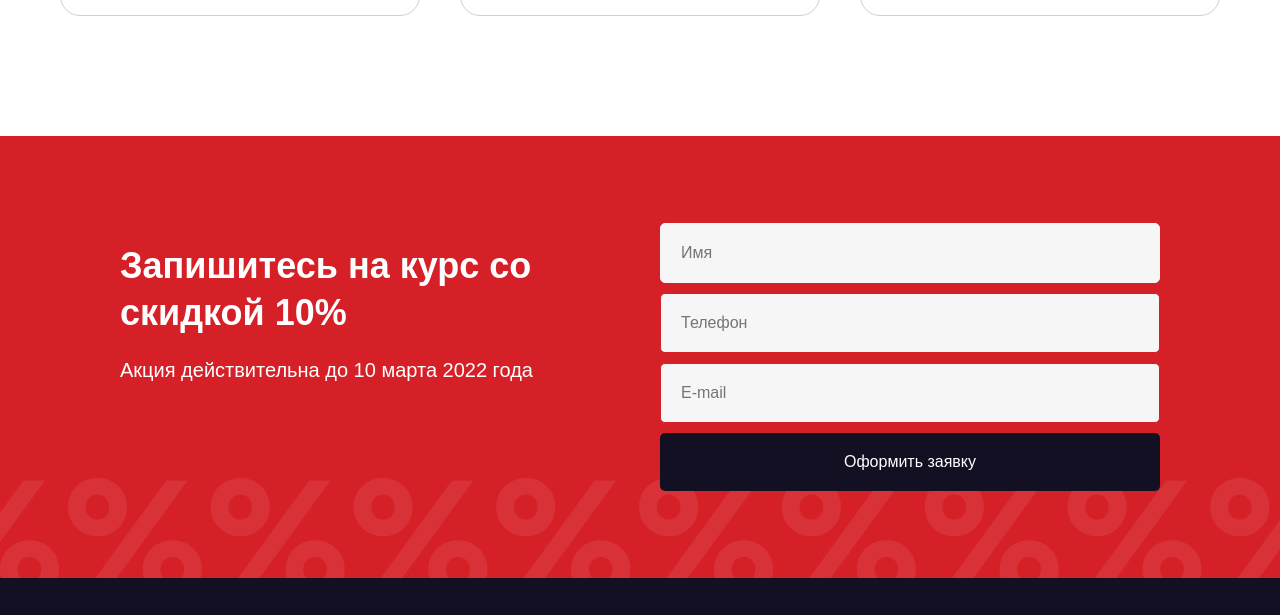
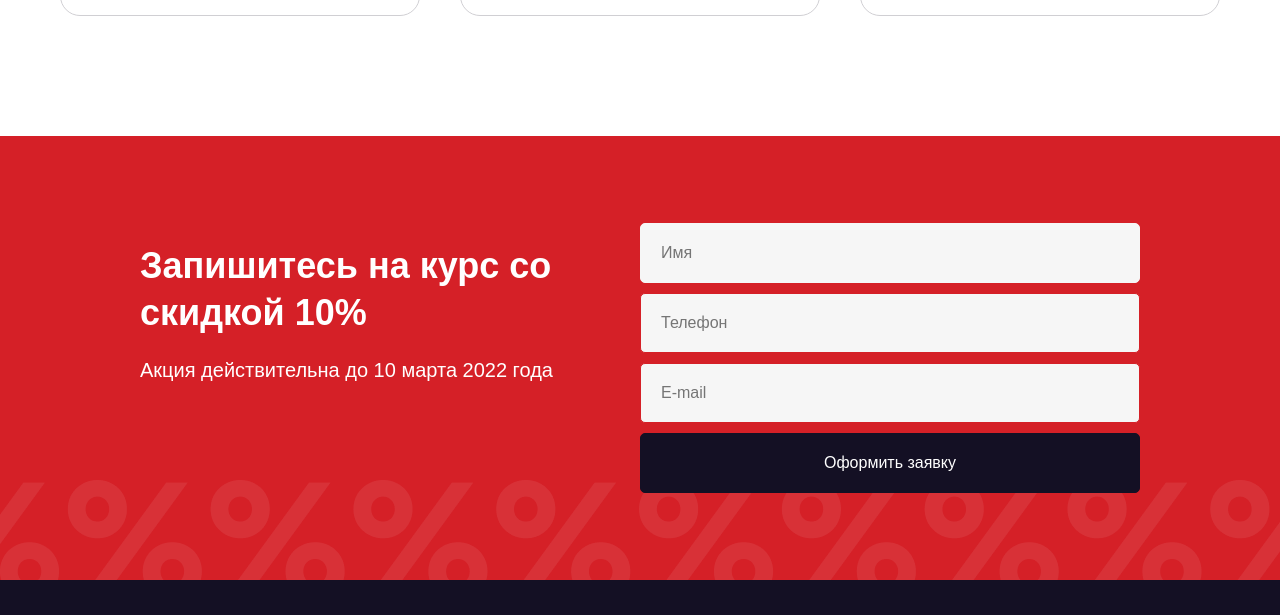
Before and after one commit to Tso1ka/BLOCK2, a website built with webpack: page src/pages/index.html in a window 1280 px wide. Shown: the part 3783-4398 px from the top of the page. Built offline with nearby package versions, Linux system fonts and the light colour scheme; a web font is replaced by a local one.

Commit message:
error correction

```diff
--- a/src/styles/blocks/form-section.scss
+++ b/src/styles/blocks/form-section.scss
@@ -6,7 +6,7 @@
   background-position: bottom center;
   background-repeat: repeat-x;
   background-size: auto;
-  padding: 87px 0;
+  padding: 87px 60px;
   flex-wrap: nowrap;
 
   .form-section__content {
@@ -14,7 +14,7 @@
     justify-content: center;
     align-items: flex-start;
     flex-wrap: wrap;
-    gap: 50px;
+    gap: 64px;
 
     .form-info {
       display: flex;
--- a/src/styles/global.scss
+++ b/src/styles/global.scss
@@ -78,9 +78,12 @@ b {
     padding: 20px;
     border-radius: 5px;
     color: $controls-color-primary;
+    box-sizing: border-box;
+    border: 1px solid  $controls-bg-secondary;
 
     &:hover {
       background-color: $controls-bg-secondary-hover;
+      border-color: $controls-bg-secondary-hover;
     }
   }
 }
```
